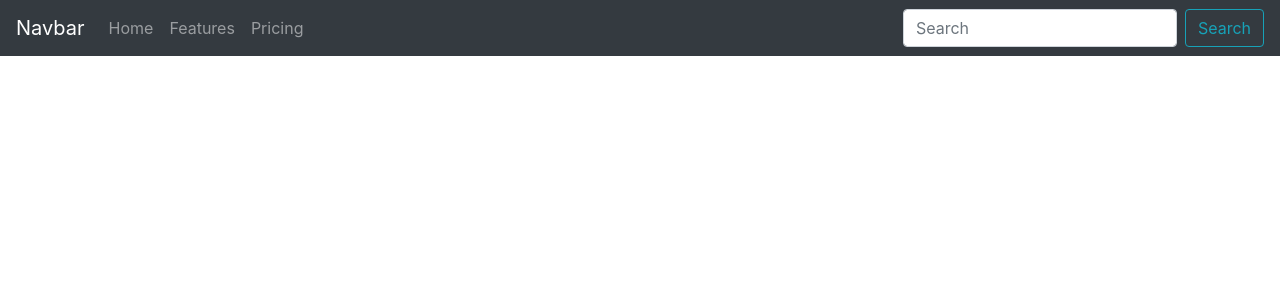
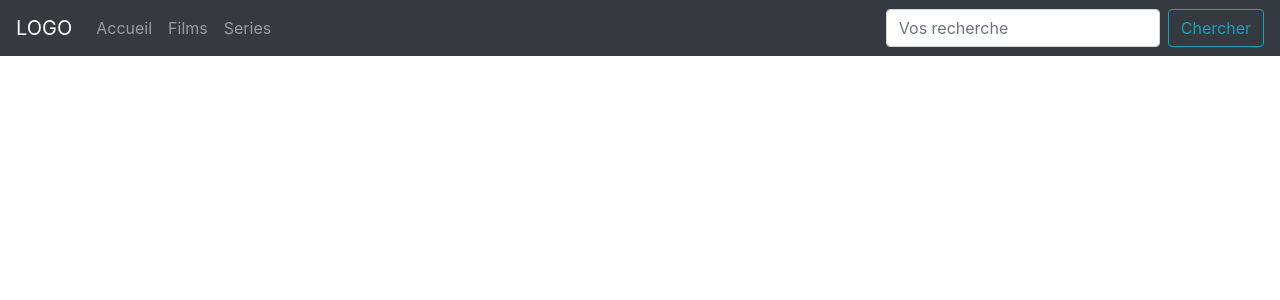
Before and after one commit to Imed27/filmsAndSeries, a React (Create React App) app: page / in a window 1280 px wide. Shown: the top 300 px of the page. Built offline with nearby package versions, Linux system fonts and the light colour scheme.

Commit message:
title in navbar

```diff
--- a/src/component/Navbar/index.js
+++ b/src/component/Navbar/index.js
@@ -5,15 +5,15 @@ const NavBar =() => {
     return(
       <div>
     <Navbar bg="dark" variant="dark">
-      <Navbar.Brand href="#home">Navbar</Navbar.Brand>
+      <Navbar.Brand href="#home">LOGO</Navbar.Brand>
       <Nav className="mr-auto">
-        <Nav.Link href="#home">Home</Nav.Link>
-        <Nav.Link href="#features">Features</Nav.Link>
-        <Nav.Link href="#pricing">Pricing</Nav.Link>
+        <Nav.Link href="#home">Accueil</Nav.Link>
+        <Nav.Link href="#features">Films</Nav.Link>
+        <Nav.Link href="#pricing">Series</Nav.Link>
       </Nav>
       <Form inline>
-        <FormControl type="text" placeholder="Search" className="mr-sm-2" />
-        <Button variant="outline-info">Search</Button>
+        <FormControl type="text" placeholder="Vos recherche" className="mr-sm-2" />
+        <Button variant="outline-info">Chercher</Button>
       </Form>
     </Navbar>
 
```
